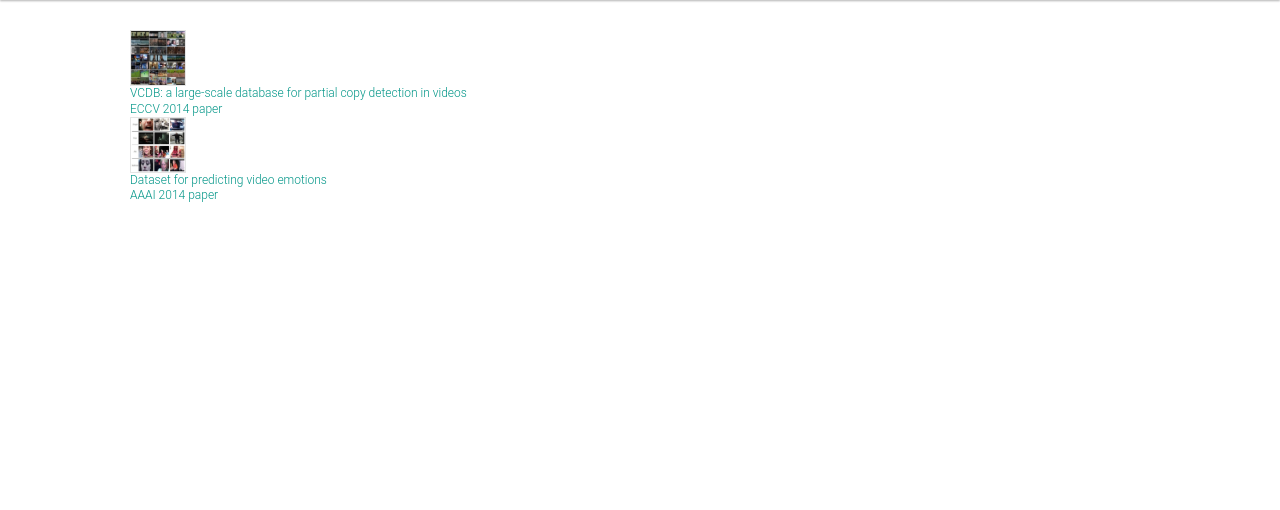
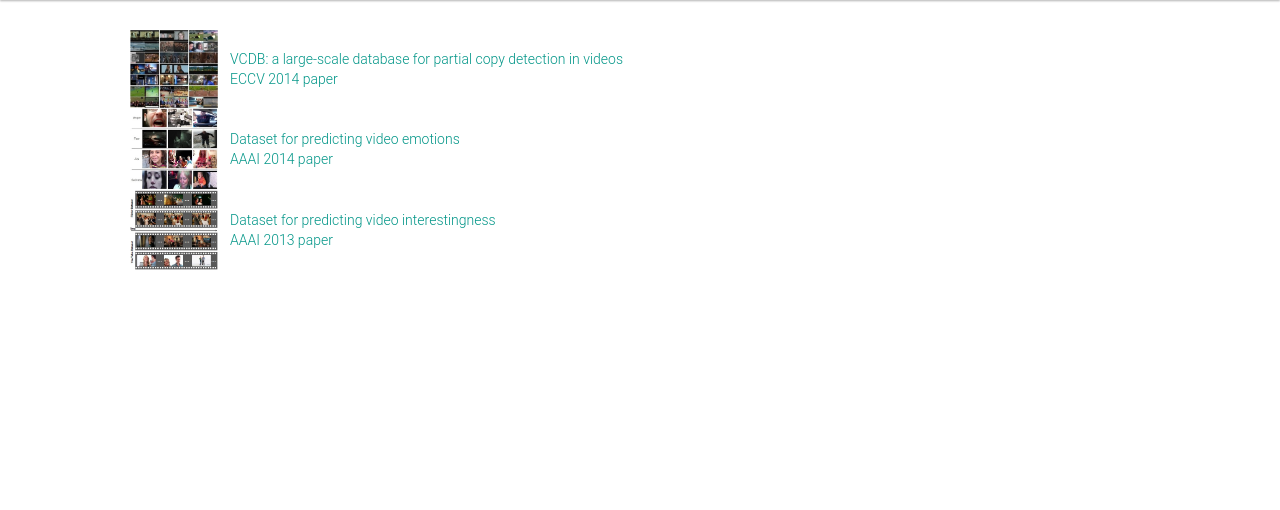
Before and after one commit to xiw9/bigvid.org, a PHP site: page /dataset in a window 1280 px wide. Shown: the part 70-580 px from the top of the page. Run offline with PHP 8.4, Linux system fonts and the light colour scheme.

Commit message:
table fix...

```diff
--- a/dataset.php
+++ b/dataset.php
@@ -7,30 +7,37 @@
 	<?php include 'navbar.php'; print_navbar(4); ?>
 	<div class="container">
 		<div class="row">
-			<div class="list-group">
-				<div class="list-group-item">
-					<div class="row-picture">
-						<img class="bordered" src="img/VCDB.jpg">
-					</div>
-					<div class="row-content">
-						<p class="list-group-item-text"><a href="http://yugangjiang.info/research/VCDB/index.html">
-							VCDB: a large-scale database for partial copy detection in videos</a></p>
-						<p class="list-group-item-text"><a href="http://yugangjiang.info/publication/eccv14-VCDB.pdf">
-							ECCV 2014 paper</a></p>
-					</div>
-				</div>
-				<div class="list-group-item">
-					<div class="row-picture">
-						<img class="bordered" src="img/VideoEmotions.jpg">
-					</div>
-					<div class="row-content">
-						<p class="list-group-item-text"><a href="http://yugangjiang.info/research/VideoEmotions/index.html">
-							Dataset for predicting video emotions</a></p>
-						<p class="list-group-item-text"><a href="http://yugangjiang.info/publication/aaai14-emotions.pdf">
-							AAAI 2014 paper</a></p>
-					</div>
-				</div>
-			</div>
+<TABLE cellSpacing=7 width=960 border=0 >
+  <TBODY>
+    	<TR>
+	  <TD width=100 >
+	  <IMG width=88 src="img/VCDB.jpg">
+	  </TD>
+	  <TD valign=center>
+			<a href="http://yugangjiang.info/research/VCDB/index.html" target=_blank>VCDB: a large-scale database for partial copy detection in videos</a><br>
+			<A href="http://yugangjiang.info/publication/eccv14-VCDB.pdf" target=_blank>ECCV 2014 paper</A>
+		</TD>
+	</TR>
+    	<TR>
+	  <TD width=100 >
+	  <IMG width=88 src="img/VideoEmotions.jpg">
+	  </TD>
+	  <TD valign=center>
+			<a href="http://yugangjiang.info/research/VideoEmotions/index.html" target=_blank>Dataset for predicting video emotions</a><br>
+			<A href="http://yugangjiang.info/publication/aaai14-emotions.pdf" target=_blank>AAAI 2014 paper</A>
+		</TD>
+	</TR>
+	<TR>
+	  <TD width=100 >
+	  <IMG width=88 src="img/interestingness.jpg">
+	  </TD>
+	  <TD valign=center>
+			<a href="http://yugangjiang.info/research/interestingness/index.html" target=_blank>Dataset for predicting video interestingness</a><br>
+			<A href="http://yugangjiang.info/publication/aaai13-interestingness.pdf" target=_blank>AAAI 2013 paper</A>
+		</TD>
+	</TR>
+	</TBODY>
+</TABLE>
 		</div>
 	</div>
 	<?php include 'footer.php' ?>
```
